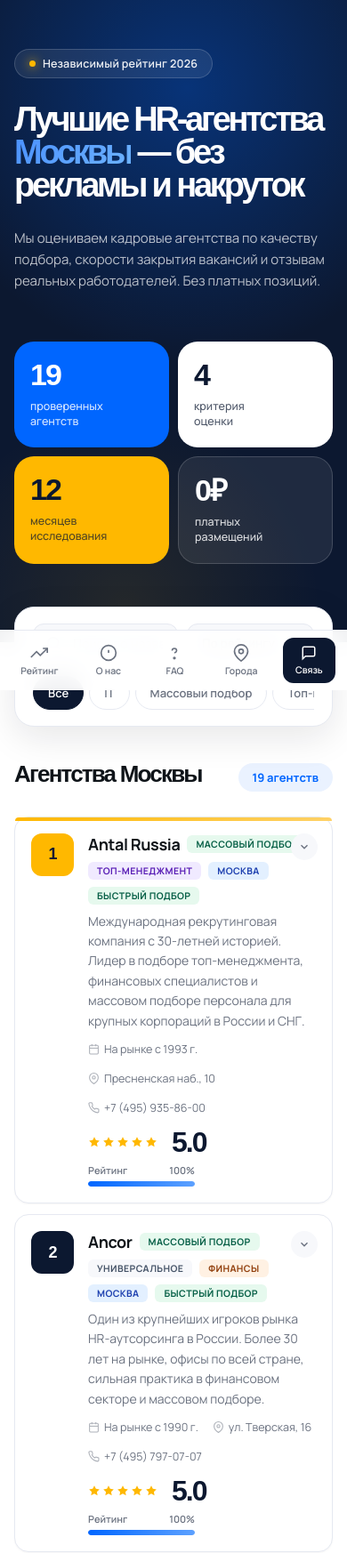
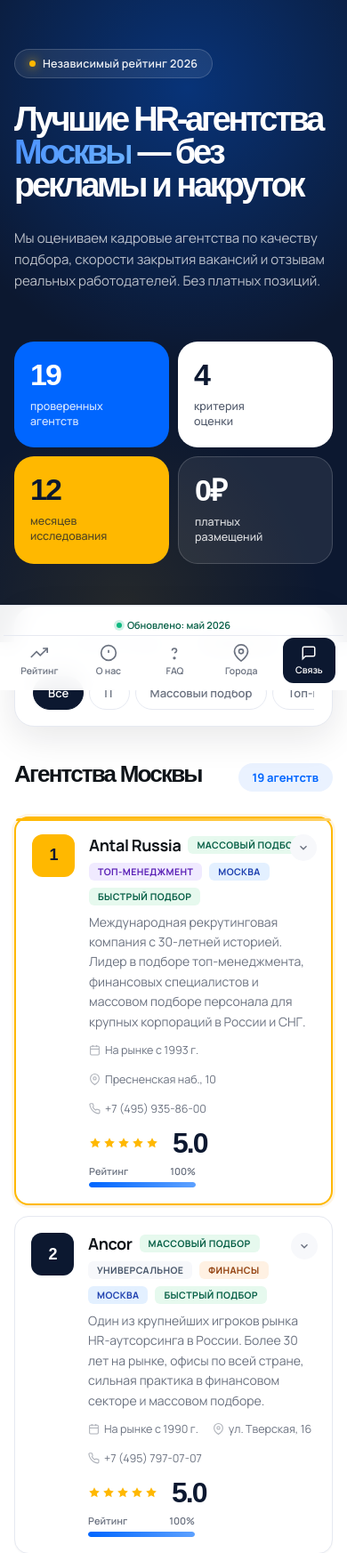
Before and after one commit to rtmlsh/hrrating, a Django app: page / in a window 390 px wide. Shown: the part 68-1814 px from the top of the page at 89% size. Run offline with Django 4.2, Linux system fonts and the light colour scheme; data comes from the database, SQL or seed files in the repository; data that the repository does not hold is empty; parts of the project's set-up code (start-up, migrations or seed data) failed here and were passed over; some web fonts are replaced.

Commit message:
Improve mobile UX: update badge, full gold border on top-1, update badge in bottom nav
- Add full gold border + glow to top-1 agency card (was top stripe only)
- Show "Обновлено: май 2026" in mobile bottom nav bar
- Hide topnav-cta on mobile (covered by bottom nav)

Co-Authored-By: Claude Sonnet 4.6 <noreply@anthropic.com>

```diff
--- a/templates/agencies/index.html
+++ b/templates/agencies/index.html
@@ -432,11 +432,15 @@
       border-color: var(--primary-100);
       transform: translateY(-2px);
     }
+    .agency-card.top-1 {
+      border: 2px solid var(--amber);
+      box-shadow: 0 0 0 3px rgba(245,158,11,.1), var(--shadow-sm);
+    }
     .agency-card.top-1::before {
       content: '';
       position: absolute;
       top: 0; left: 0; right: 0;
-      height: 4px;
+      height: 3px;
       background: linear-gradient(90deg, var(--amber) 0%, #ffd166 100%);
       border-radius: var(--radius-lg) var(--radius-lg) 0 0;
     }
@@ -1032,6 +1036,26 @@
       padding: 8px 14px;
     }
     .bottom-nav .bnav-cta:hover { background: var(--primary); color: #fff; }
+    .bottom-nav-meta {
+      display: none;
+      justify-content: center;
+      align-items: center;
+      gap: 6px;
+      padding: 6px 0 4px;
+      font-size: 11px;
+      font-weight: 600;
+      color: #065f46;
+      border-bottom: 1px solid var(--border);
+      margin-bottom: 2px;
+    }
+    .bottom-nav-meta::before {
+      content: '';
+      width: 6px; height: 6px;
+      border-radius: 50%;
+      background: var(--green);
+      box-shadow: 0 0 0 3px rgba(16,185,129,.2);
+      flex-shrink: 0;
+    }
 
     /* ═══════════════ RESPONSIVE ═══════════════ */
     @media (max-width: 1100px) {
@@ -1050,6 +1074,7 @@
     @media (max-width: 768px) {
       .topnav-inner { padding: 12px 16px; gap: 12px; }
       .topnav-meta { display: none; }
+      .bottom-nav-meta { display: flex; }
       .logo-text small { display: none; }
       .topnav-cta { display: none; }
       .hero { padding: 56px 16px 88px; }
@@ -1121,6 +1146,7 @@
 </nav>
 
 <nav class="bottom-nav" aria-label="Мобильная навигация">
+  <div class="bottom-nav-meta">Обновлено: май 2026</div>
   <div class="bottom-nav-inner">
     <a href="#rating">
       <svg xmlns="http://www.w3.org/2000/svg" width="20" height="20" fill="none" stroke="currentColor" stroke-width="2" viewBox="0 0 24 24"><polyline points="23 6 13.5 15.5 8.5 10.5 1 18"/><polyline points="17 6 23 6 23 12"/></svg>
```
